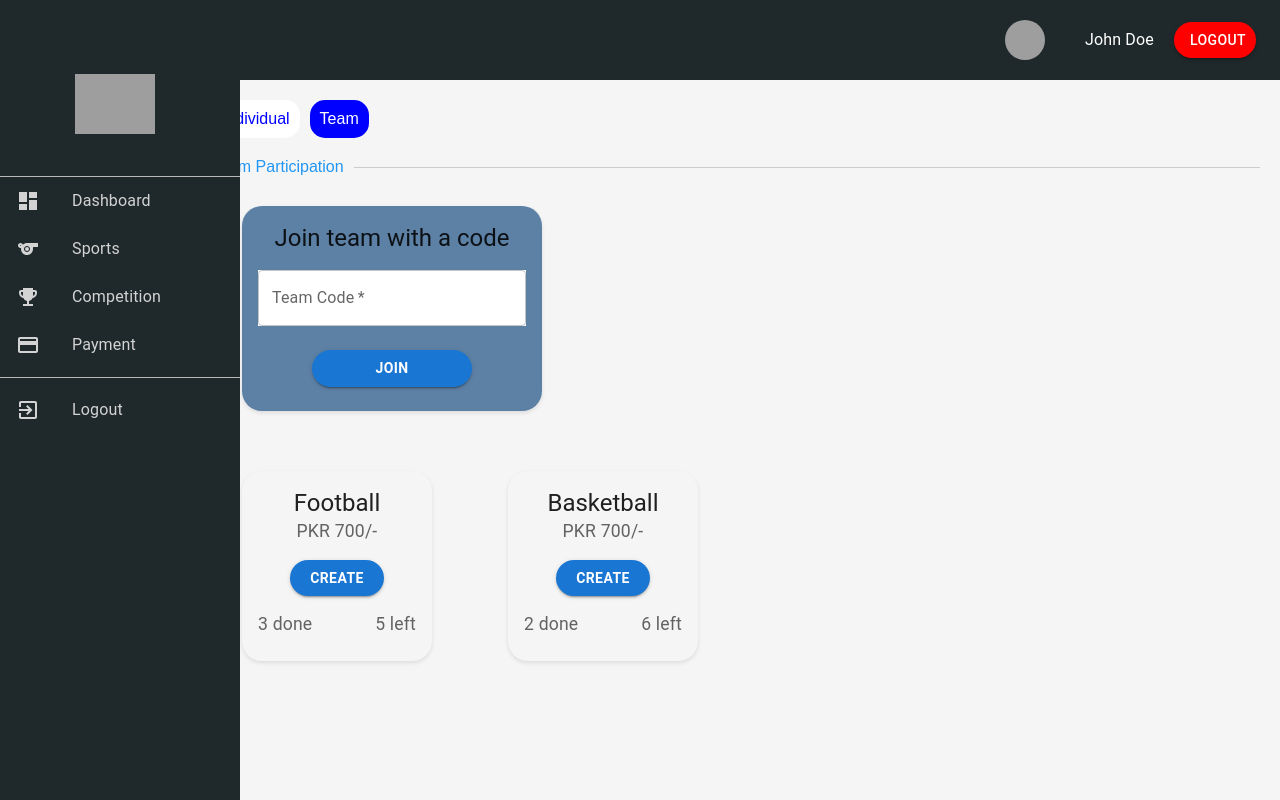
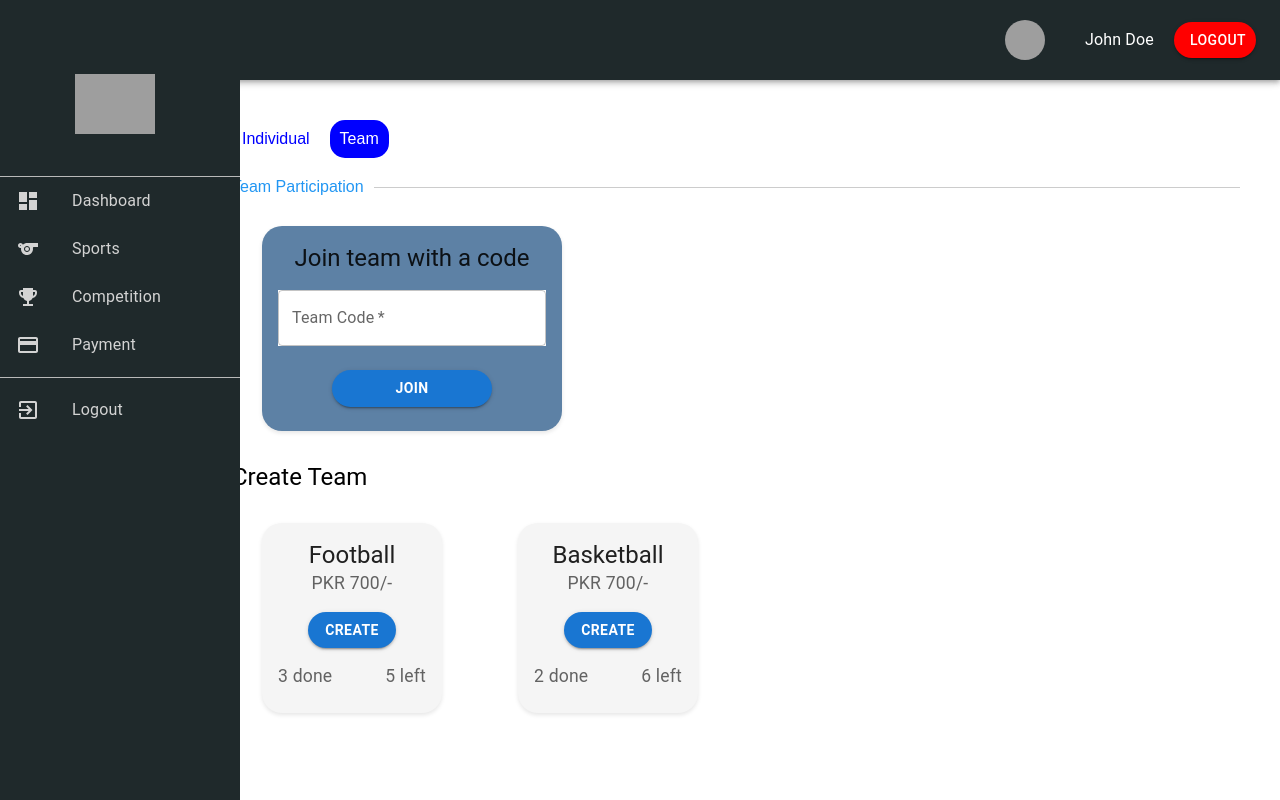
Before and after one commit to Vaasel/olympiad, a React (Create React App) app in the folder client/: page /createteam in a window 1280 px wide. Both pictures are taken after a click on the element "Team". Built offline with nearby package versions, Linux system fonts and the light colour scheme; grey boxes are pictures that could not be loaded.

Commit message:
Review and minor changes

```diff
--- a/client/src/Pages/CreateTeam.jsx
+++ b/client/src/Pages/CreateTeam.jsx
@@ -5,6 +5,7 @@ import CustomCard from '../Components/CustomCard';
 import { Grid } from '@mui/material';
 import JoinTeamCard from '../Components/JoinTeamCard';
 import CreateTeamCard from '../Components/CreateTeamCard';
+import Typography from '@mui/material/Typography';
 
 const Dashboard2 = () => {
   const [selectedHeader, setSelectedHeader] = useState('individual');
@@ -40,7 +41,7 @@ const Dashboard2 = () => {
   const cardData = selectedHeader === 'individual' ? individualParticipationData : CreateTeamData;
 
   return (
-    <div style={{ display: 'flex', flexDirection: 'column', height: '100vh' }}>
+    <div style={{ display: 'flex', flexDirection: 'column', height: '100vh'}}>
       {/* TopNav */}
       <TopNav
         logoImagePath="https:encrypted-tbn0.gstatic.com/images?q=tbn:ANd9GcTGZpzfGOb1d6ZbEiairsX09aVHH9gROHhbGw&usqp=CAU"
@@ -50,16 +51,14 @@ const Dashboard2 = () => {
       />
 
       {/* Main Container */}
-      <div style={{ display: 'flex', flexGrow: 1, overflow: 'hidden' }}>
+      <div style={{ display: 'flex', flexGrow: 1, overflow: 'hidden'}}>
         {/* SideNav */}
         <div
           style={{
             flex: '0 0 15%',
-            borderRight: '1px solid #ccc',
             overflowY: 'auto',
             position: 'sticky',
             top: '64px',
-            height: 'calc(100vh - 64px)',
             xIndex: 1
           }}
         >
@@ -67,7 +66,7 @@ const Dashboard2 = () => {
         </div>
 
         {/* Content Container */}
-        <div style={{ flex: '1', padding: '20px', backgroundColor: '#f5f5f5' }}>
+        <div style={{ flex: '1', padding: '40px' }}>
          <div style={{ display: 'flex', justifyContent: 'flex-start' }}>
        <div
        onClick={() => handleHeaderChange('individual')}
@@ -107,6 +106,11 @@ const Dashboard2 = () => {
           <div >
             {/* Conditionally Render JoinTeamCard */}
           {selectedHeader === 'team' && <JoinTeamCard />}
+          {selectedHeader === 'team' &&
+          <Typography variant="h5" component="div">
+              Create Team
+            </Typography>
+          }
           <Grid container spacing={2}>
       {cardData.map((card, index) => (
         <Grid item xs={12} sm={6} md={4} lg={3} key={index}>
```
Also changed, not shown: 1 other file (tests, documents, lock files or other folders).
